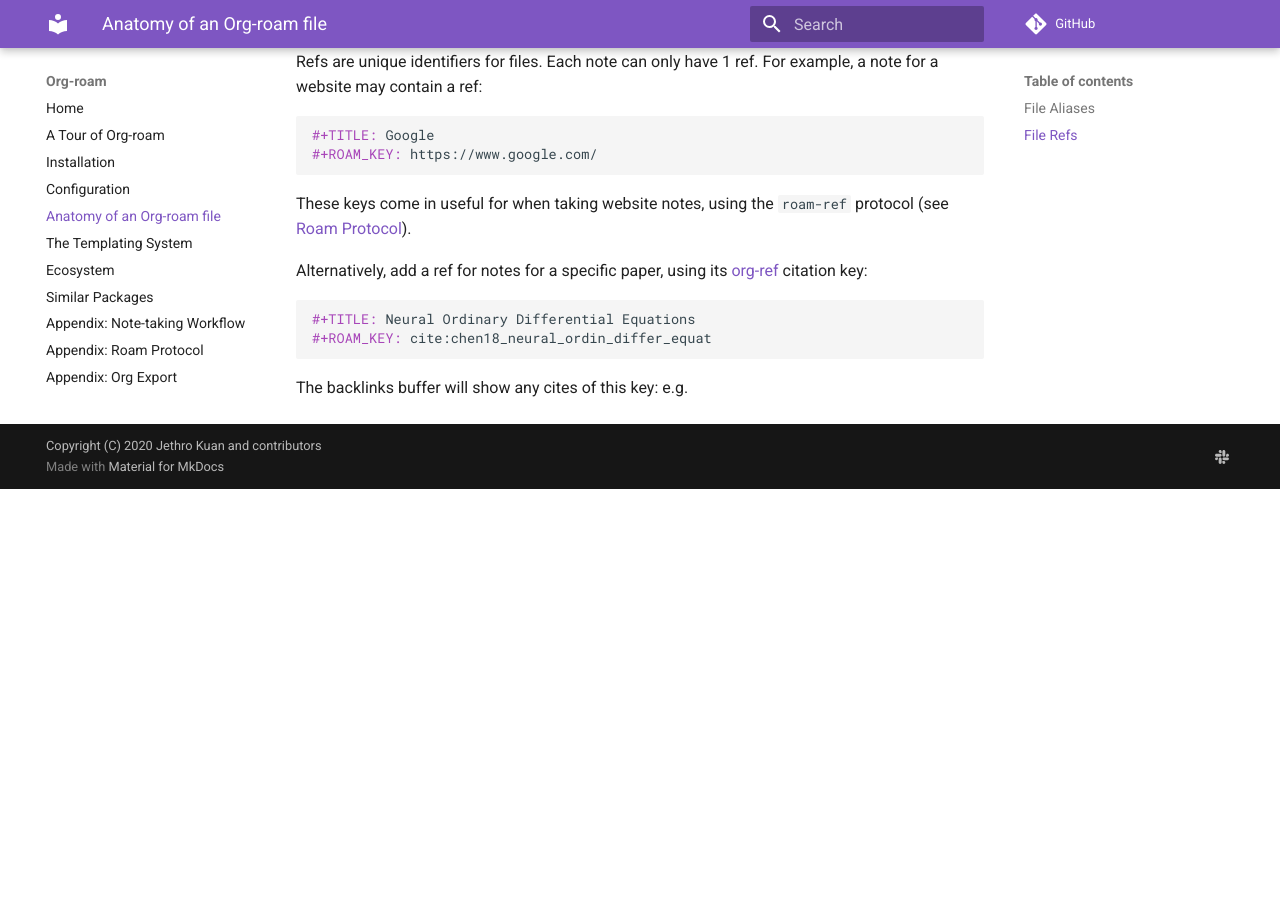
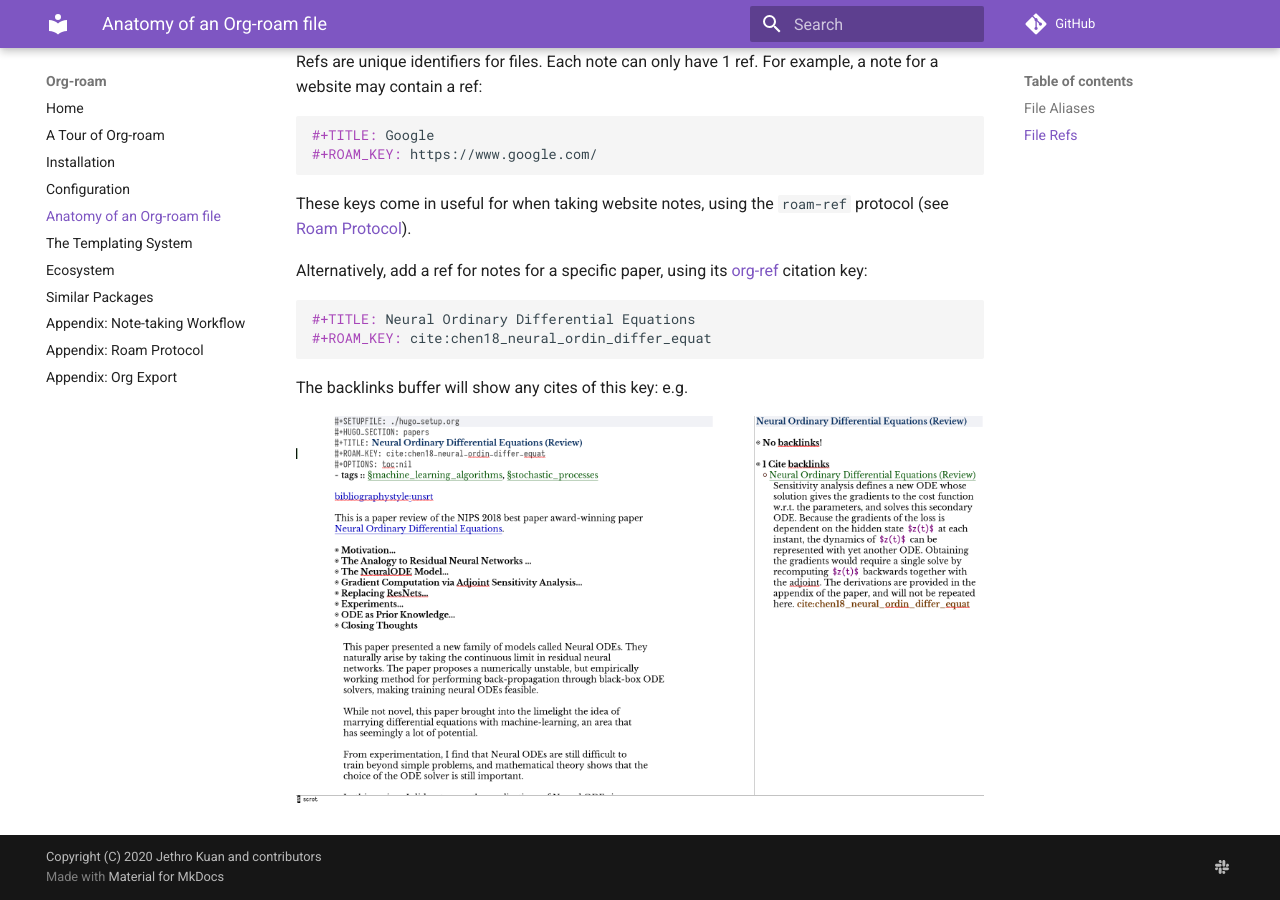
Before and after one commit to org-roam/org-roam, an MkDocs documentation site: the page built from doc/anatomy.md, in a window 1280 px wide and 900 px high, scrolled down 516 px. Built offline with MkDocs 1.6.1 and Material for MkDocs 9.7.7, drawn with Linux system fonts in a browser that asks for light colours; comment, search, counter and statistics services are not loaded; before the commit the page ends 1005 px from its top, so only the background shows below that.

Commit message:
Add org-ref documentation

````diff
--- a/doc/anatomy.md
+++ b/doc/anatomy.md
@@ -37,3 +37,5 @@ Alternatively, add a ref for notes for a specific paper, using its
 ```
 
 The backlinks buffer will show any cites of this key: e.g.
+
+![org-ref-citelink](images/org-ref-citelink.png)
````
Also changed, not shown: doc/images/org-ref-citelink.png (added).
